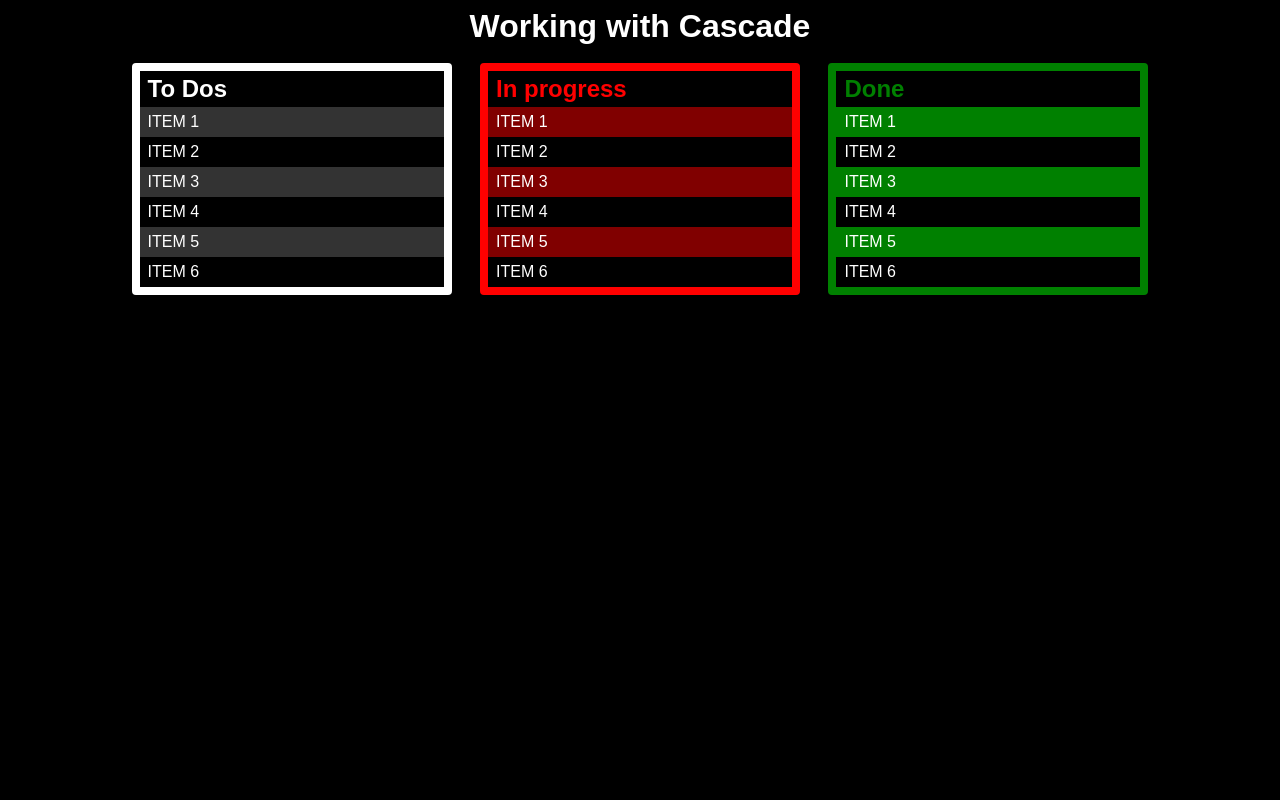
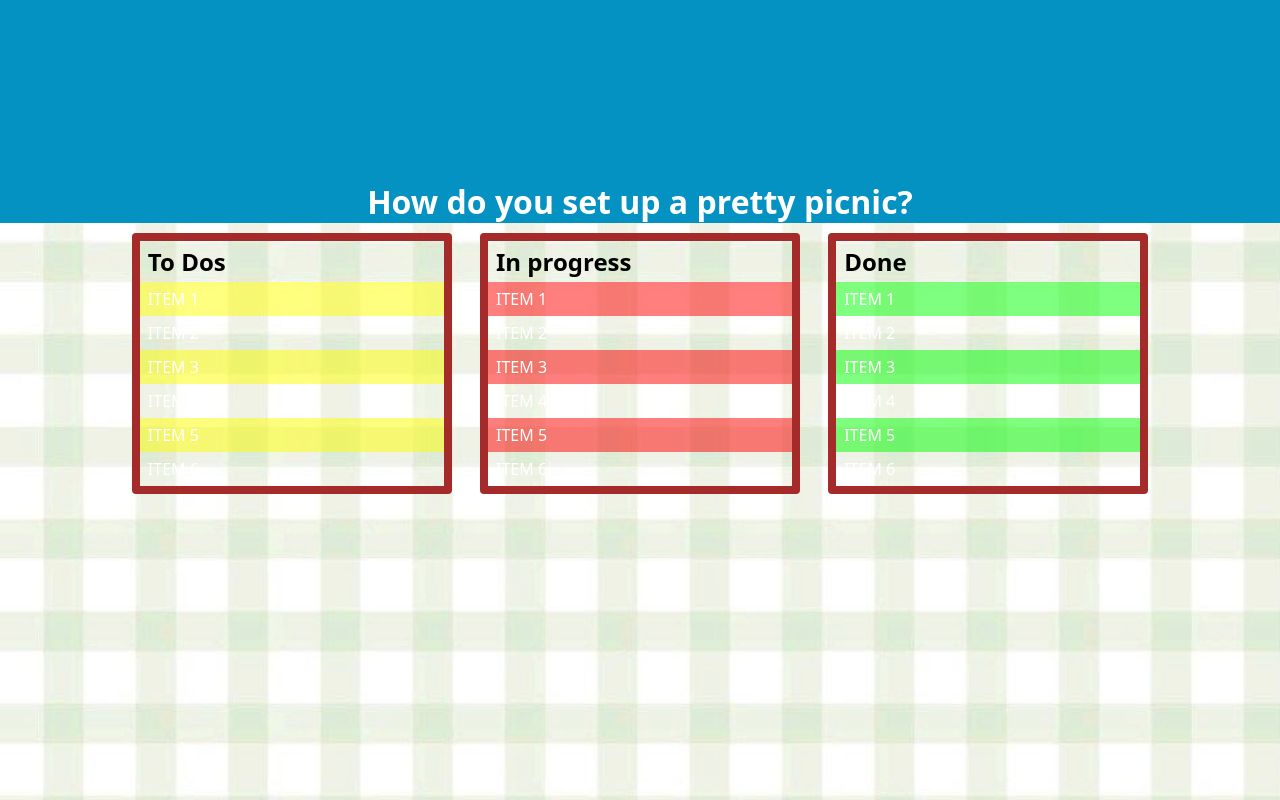
Before and after one commit to Sssanp/Neira_S_Building_Repositories_HW4, a plain HTML site: page index.html in a window 1280 px wide. Drawn offline with Linux system fonts and the light colour scheme.

Commit message:
Adding colors

```diff
--- a/css/main.css
+++ b/css/main.css
@@ -9,17 +9,36 @@ o that pu can write your own CSS */
     box-sizing: border-box;
 }
 
-body {
-    font-size: 16px;
-    background-color: black;
-    color: white;
-    font-family: sans-serif;
-}
-
 header > h1 {
     text-align: center;
     padding: 8px;
 }
+
+.hero {
+    background-color: #0492c2;
+    background-size: cover;
+    background-repeat: no-repeat;
+    color: white;
+    padding-top: 180px;
+    padding-bottom: 180x;
+}
+
+.background-image {
+
+    background-image: url("../img/SQUARES.jpg");
+    color: white;
+    background-size: cover;
+    background-repeat: repeat;
+    height: 100vh;
+}
+
+body {
+    font-size: 16px;
+    color: black;
+    font-family: system-ui;
+}
+
+
 
 main { text-align: center;}
 
@@ -55,18 +74,18 @@ ul {
 }
 
 article:first-of-type {
-    border-color: white
+    border-color: brown
 }
 
 article:first-of-type h2 {
-    color: white;
+    color:  black;
 }
 
-#inprogress { border-color: red}
-#inprogress  h2 { color: red}
+#inprogress { border-color: brown}
+#inprogress  h2 { color: black}
 
-#done { border-color: green}
-#done  h2 { color: green}
+#done { border-color: brown}
+#done  h2 { color: black}
 
 ul li{
     padding: 6px 8px;
@@ -76,7 +95,7 @@ ul li{
 }
 
 #todo li:nth-child(odd) {
-    background-color: rgba(255, 255, 255, 0.2);
+    background-color: rgba(255, 255, 0, 0.5);
 }
 
 #inprogress li:nth-child(odd) {
@@ -86,3 +105,23 @@ ul li{
 #done li:nth-child(odd){
     background-color: rgba(0, 255, 0, 0.5);
 }
+
+/* RESPONSIVE CODE */
+article {
+    width: 100%;
+    margin:10 0px;
+}
+
+main {
+    margin: 0 12px;
+}
+
+@media (min-width:960px) {
+    article {
+        width: 25%;
+        margin: 10px 12px;
+    }
+
+    main {margin: 0;}
+}
+/* css is valid*/
--- a/index.html
+++ b/index.html
@@ -9,9 +9,12 @@
     <title>. :Working with CSSS : .</title>
 </head>
 <body>
+    <div class="background-image">
     <main>
         <header>
-            <h1>Working with Cascade</h1>
+            <div class="hero">
+            <h1>How do you set up a pretty picnic?</h1>
+        </div>
         </header>
 
         <article id="todo">
@@ -55,4 +58,5 @@
     </main>
 
 </body>
+</div>
 </html>
```
Also changed, not shown: img/BGIF.jpeg (added), img/HBGC-1.jpg (added), img/HBGC.jpeg (added), img/HIMAGW.jpg (added), img/HIMAGW_2.jpg (added), img/LSBG.jpeg (added), img/SQUARES.jpg (added), img/T2BI.jpeg (added), img/header bg.jpg (added), 1 other file.
